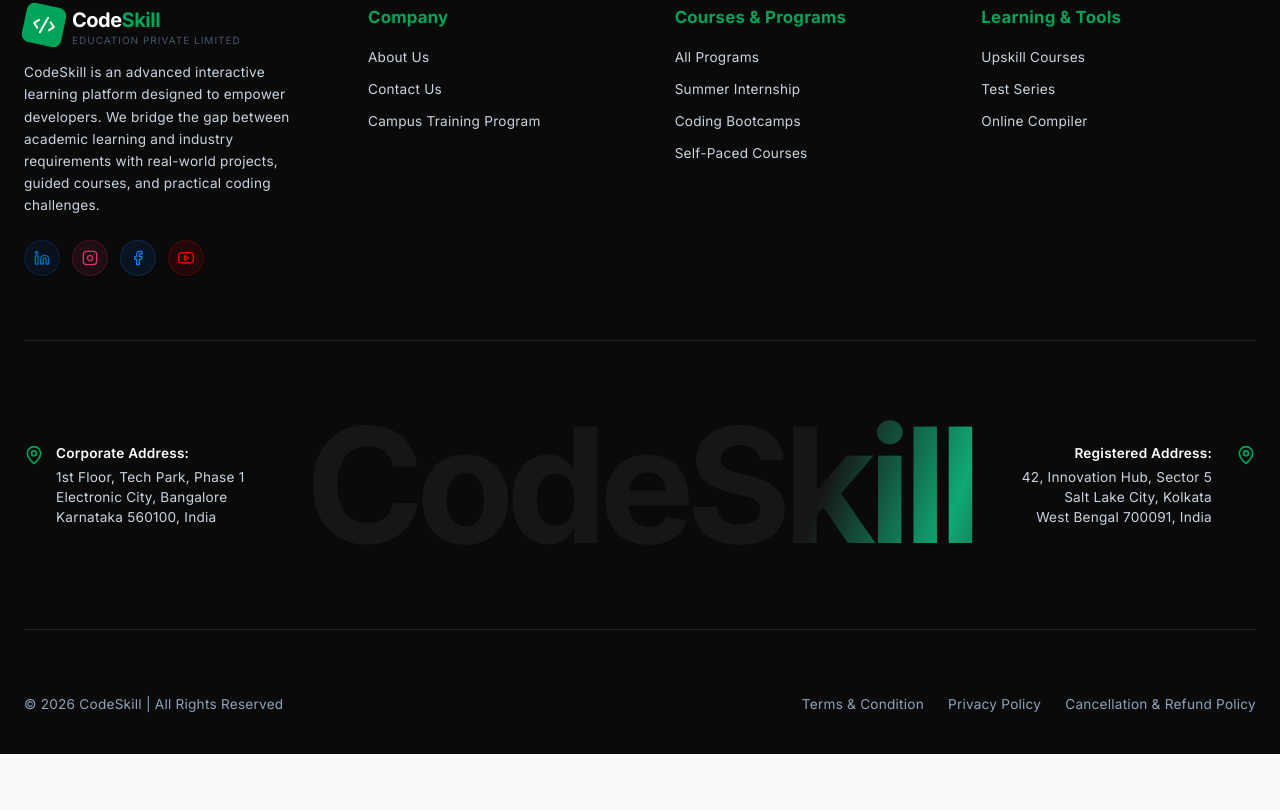
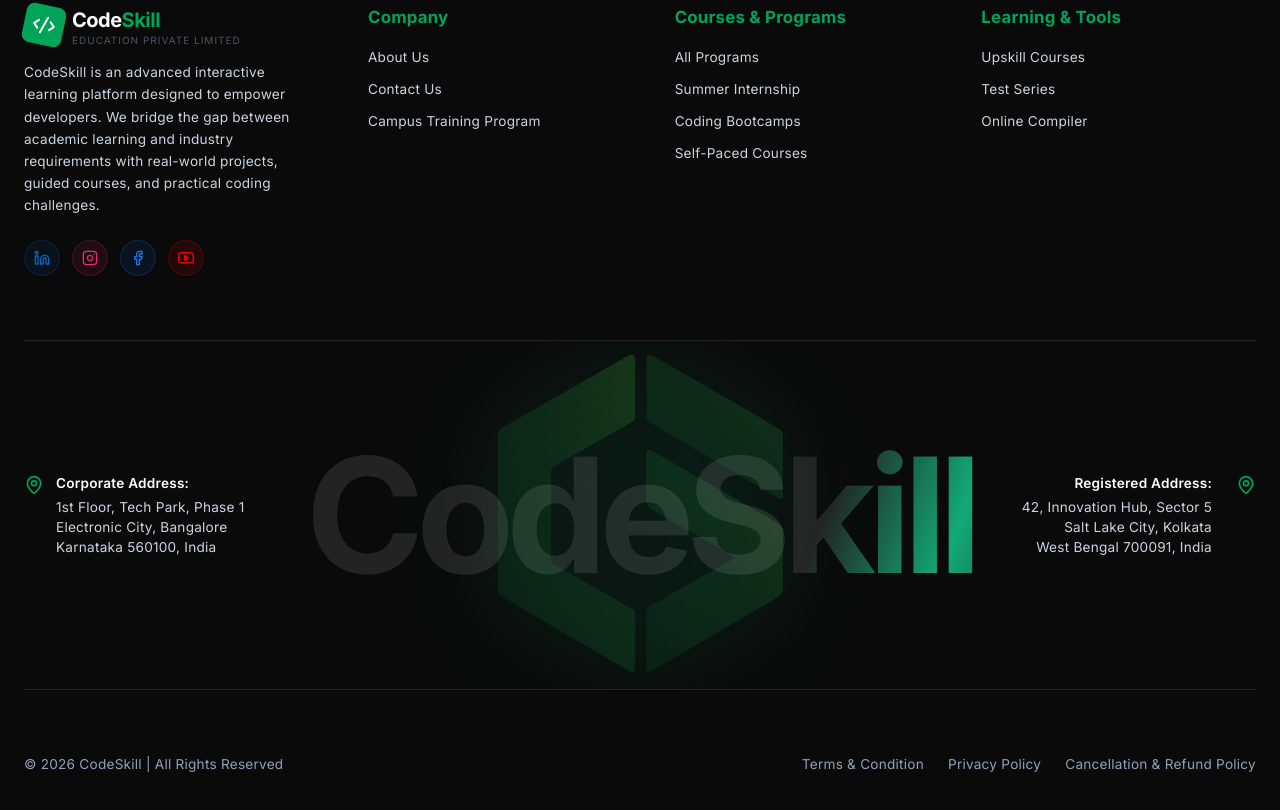
Before and after one commit to kripalnathtiwari/CodeSkill, a React (Vite) app in the folder frontend-react/: page /be-a-mentor in a window 1280 px wide. Shown: the part 2885-3695 px from the top of the page. Before the commit the page ends 3639 px from the top, so only its background shows below. Built offline with nearby package versions, Linux system fonts and the light colour scheme.

Commit message:
feat(footer): add glowing codeskill logo watermark behind footer text

```diff
--- a/frontend-react/src/components/Footer.tsx
+++ b/frontend-react/src/components/Footer.tsx
@@ -130,17 +130,36 @@ export default function Footer() {
           </div>
         </div>
 
-        {/* Center: Big Brand Name */}
-        <div className="w-full md:w-1/2 flex justify-center text-center">
+        {/* Center: Big Brand Name with Background Logo */}
+        <div className="relative w-full md:w-1/2 flex items-center justify-center text-center min-h-[160px] md:min-h-[220px]">
+          {/* Background CodeSkill Logo Watermark */}
+          <div className="absolute inset-0 flex items-center justify-center pointer-events-none select-none z-0">
+            <div className="relative flex items-center justify-center">
+              {/* Soft ambient emerald radial glow */}
+              <div
+                className="absolute w-72 h-72 md:w-96 md:h-96 rounded-full blur-3xl pointer-events-none opacity-25"
+                style={{
+                  background: "radial-gradient(circle, rgba(16, 185, 129, 0.45) 0%, transparent 70%)"
+                }}
+              />
+              {/* CodeSkill Brand Logo Emblem */}
+              <img
+                src="/favicon.svg"
+                alt="CodeSkill Logo Watermark"
+                className="w-44 md:w-60 lg:w-72 h-auto object-contain opacity-20 filter drop-shadow-[0_0_40px_rgba(16,185,129,0.35)]"
+              />
+            </div>
+          </div>
+
           <motion.h1
             initial={{ opacity: 0, y: 20 }}
             whileInView={{ opacity: 1, y: 0 }}
             viewport={{ once: true }}
             transition={{ duration: 0.8 }}
-            className="relative text-[14vw] md:text-[10vw] lg:text-[8rem] xl:text-[10rem] font-black tracking-tighter leading-none select-none"
+            className="relative z-10 text-[14vw] md:text-[10vw] lg:text-[8rem] xl:text-[10rem] font-black tracking-tighter leading-none select-none"
           >
             {/* Base text (dim) */}
-            <span className="text-white/5">
+            <span className="text-white/10">
               CodeSkill
             </span>
 
```
